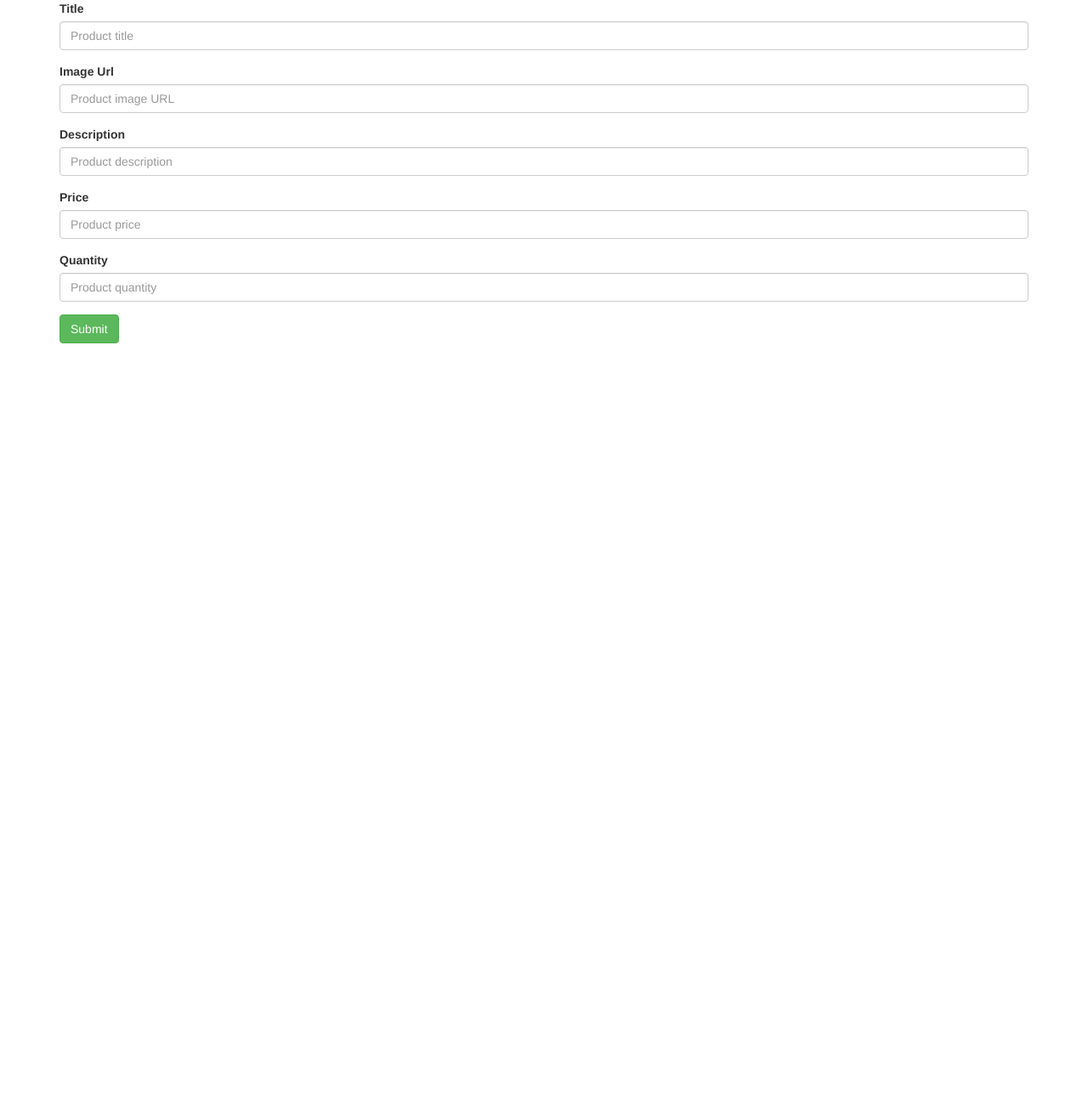
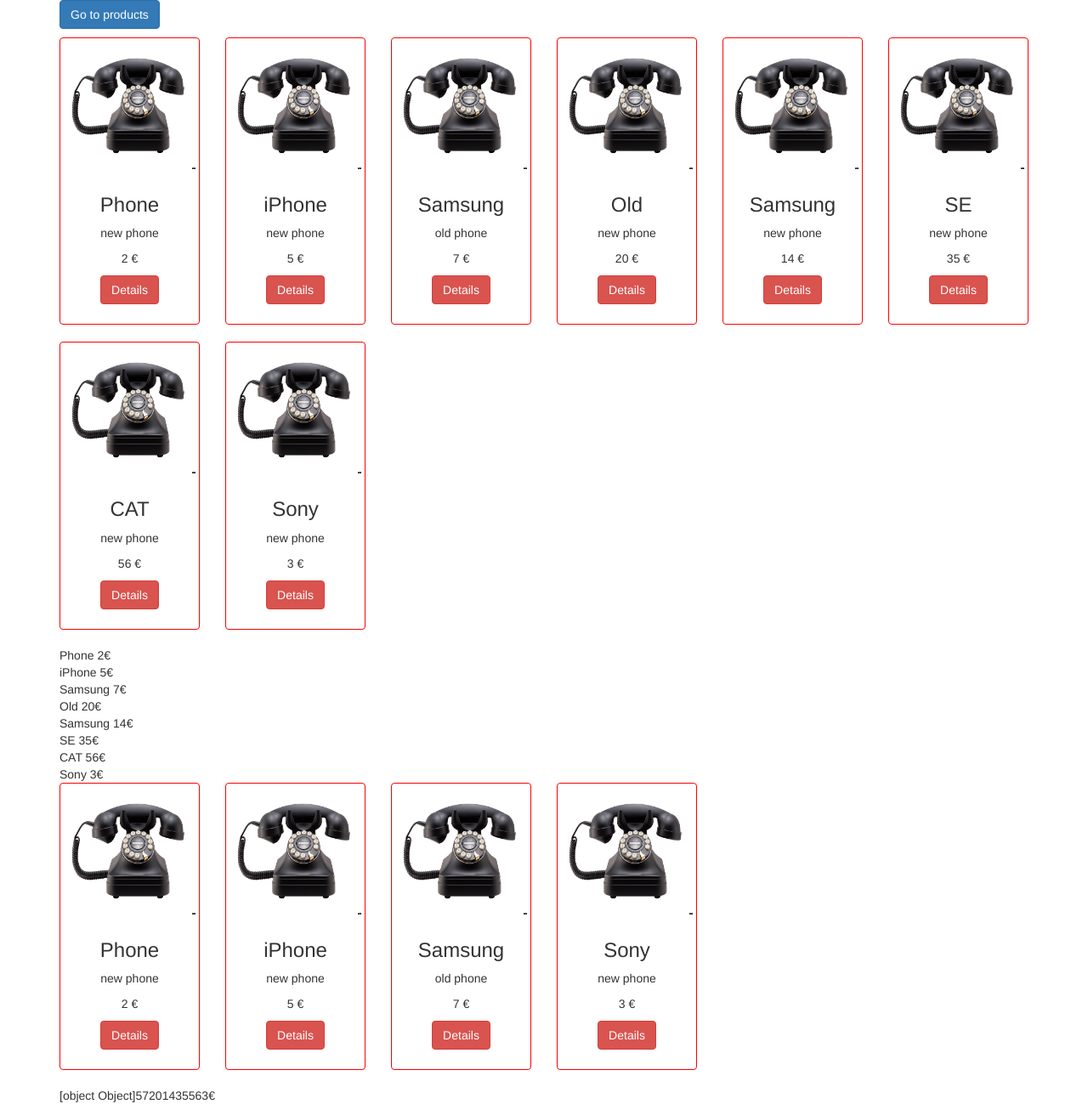
Before and after one commit to ae1663830a/JP_homework, a React (Create React App) app in the folder eshop/: page / in a window 1280 px wide. Shown: the whole page at 85% size. Before the commit the page ends 800 px from the top, so only its background shows below. Built offline with nearby package versions, Linux system fonts and the light colour scheme.

Commit message:
router + some functions

```diff
--- /dev/null
+++ b/eshop/src/components/Filter/ProductCartSum.js
@@ -0,0 +1,13 @@
+import React from 'react'
+
+const productCartSum = (props) => {
+    const products = props.productList;
+    const cartSum = products.reduce((sum, product) => sum + product.price);
+    return (
+        <div>
+            <span>{cartSum}&euro;</span>
+        </div>
+    )
+};
+
+export default productCartSum;
--- /dev/null
+++ b/eshop/src/components/Filter/ProductFilterPrice.js
@@ -0,0 +1,23 @@
+import React from 'react'
+import ProductCard from '../ProductCard'
+
+const productFilterPrice = (props) => {
+    const products = props.productList;
+    const listItems = products.filter(productCard => productCard.price < 10)
+        .map(productCard =>
+            <ProductCard
+                key={productCard.id}
+                title={productCard.title}
+                description={productCard.description}
+                price={productCard.price}
+                image={productCard.image}
+            />
+        );
+    return (
+        <div className="row">
+            {listItems}
+        </div>
+    )
+};
+
+export default productFilterPrice;
--- /dev/null
+++ b/eshop/src/components/Filter/ProductTitleAndPrice.js
@@ -0,0 +1,14 @@
+import React from 'react'
+
+const productTitle = (props) => {
+    const products = props.productList;
+    const listItems = products.map((productCard) =>
+        <div>
+           <span>{productCard.title}</span> <span>{productCard.price}&euro;</span>
+        </div>
+    ); return <div className=''>
+        {listItems}
+    </div>
+};
+
+export default productTitle;
--- a/eshop/src/containers/App.js
+++ b/eshop/src/containers/App.js
@@ -3,15 +3,18 @@
 import ProductList from '../components/ProductList'
 import phone from '../assets/phone.jpg'
 import PropTypes from 'prop-types'
+import ProductTitle from '../components/Filter/ProductTitleAndPrice'
+import ProductFilterPrice from '../components/Filter/ProductFilterPrice'
+import ProductCartSum from '../components/Filter/ProductCartSum'
 
 class App extends Component {
 
     static propTypes = {
-            id: PropTypes.number.isRequired,
-            title: PropTypes.string.isRequired,
-            description: PropTypes.string.isRequired,
-            price: PropTypes.number.isRequired,
-            image: PropTypes.string.isRequired
+        id: PropTypes.number.isRequired,
+        title: PropTypes.string.isRequired,
+        description: PropTypes.string.isRequired,
+        price: PropTypes.number.isRequired,
+        image: PropTypes.string.isRequired
     };
 
     static defaultProps = {
@@ -24,14 +27,14 @@
 
     state = {
         productList: [
-            {id: '1', title: 'Phone', description: 'new phone', price: '20', image: phone},
-            {id: '2', title: 'iPhone', description: 'new phone', price: '20', image: phone},
-            {id: '3', title: 'Samsung', description: 'old phone', price: '20', image: phone},
+            {id: '1', title: 'Phone', description: 'new phone', price: '2', image: phone},
+            {id: '2', title: 'iPhone', description: 'new phone', price: '5', image: phone},
+            {id: '3', title: 'Samsung', description: 'old phone', price: '7', image: phone},
             {id: '4', title: 'Old', description: 'new phone', price: '20', image: phone},
-            {id: '5', title: 'Samsung', description: 'new phone', price: '20', image: phone},
-            {id: '6', title: 'SE', description: 'new phone', price: '20', image: phone},
-            {id: '7', title: 'CAT', description: 'new phone', price: '20', image: phone},
-            {id: '8', title: 'Sony', description: 'new phone', price: '20', image: phone}
+            {id: '5', title: 'Samsung', description: 'new phone', price: '14', image: phone},
+            {id: '6', title: 'SE', description: 'new phone', price: '35', image: phone},
+            {id: '7', title: 'CAT', description: 'new phone', price: '56', image: phone},
+            {id: '8', title: 'Sony', description: 'new phone', price: '3', image: phone}
         ]
     };
 
@@ -62,13 +65,36 @@
         console.log(sumsungPhones)
     };
 
+    goProducts = () => this.props.router.push('products');
+
     render() {
 
         return (<div>
+
+                <p>
+                    <button onClick={this.goProducts}
+                            className="btn btn-primary"
+                            role="button">
+                        Go to products
+                    </button>
+                </p>
+
                 <ProductList
                     productList={this.state.productList}
                     key={this.state.productList.id}
                     clicked={this.ifSamsung}
+                />
+                <ProductTitle
+                    productList={this.state.productList}/>
+
+                <ProductFilterPrice
+                    productList={this.state.productList}
+                    key={this.state.productList.id}
+                    clicked={this.ifSamsung}
+                />
+
+                <ProductCartSum
+                    productList={this.state.productList}
                 />
             </div>
         );
--- a/eshop/src/containers/Product.js
+++ b/eshop/src/containers/Product.js
@@ -66,7 +66,7 @@
     };
 
     render() {
-        return(
+        return (
             <NewProduct
                 title={this.state.title}
                 changeTitle={this.titleChange}
--- a/eshop/src/index.js
+++ b/eshop/src/index.js
@@ -5,6 +5,43 @@
 import registerServiceWorker from './registerServiceWorker';
 import '../node_modules/bootstrap/dist/css/bootstrap.css'
 import Product from './containers/Product'
+import {Router, Route, IndexRoute, hashHistory} from 'react-router'
 
-ReactDOM.render(<Product />, document.getElementById('root'));
+const InitialApp = (props) => {
+    return <div>
+        {props.children}
+    </div>
+};
+
+const NoMatch = (props) => {
+    return <div>
+        Route did not match
+    </div>
+};
+
+const DemonstruotiNavigacija = (props) => {
+    const goApp = () => props.router.push("/");
+    return (
+        <div>
+            At route: {props.router.getCurrentLocation().pathname}
+            <button onClick={goApp}>Go App</button>
+            <pre>
+                {JSON.stringify(props, null, 2)}
+            </pre>
+        </div>
+    )
+};
+
+ReactDOM.render((
+    <Router history={hashHistory}>
+        <Route path="/" component={InitialApp}>
+            <IndexRoute component={App}/>
+            <Route path="/products" component={DemonstruotiNavigacija}/>
+            <Route path="/products/:id" component={DemonstruotiNavigacija}/>
+            <Route path="/help" component={DemonstruotiNavigacija}/>
+            <Route path="*" component={NoMatch}/>
+        </Route>
+    </Router>
+), document.getElementById('root'));
+// ReactDOM.render(<App/>, document.getElementById('root'));
 registerServiceWorker();
```
Also changed, not shown: eshop/src/containers/ProductFiltered.js (added), 1 other file (tests, documents, lock files or other folders). Lines whose indentation alone changed are shown as unchanged.
